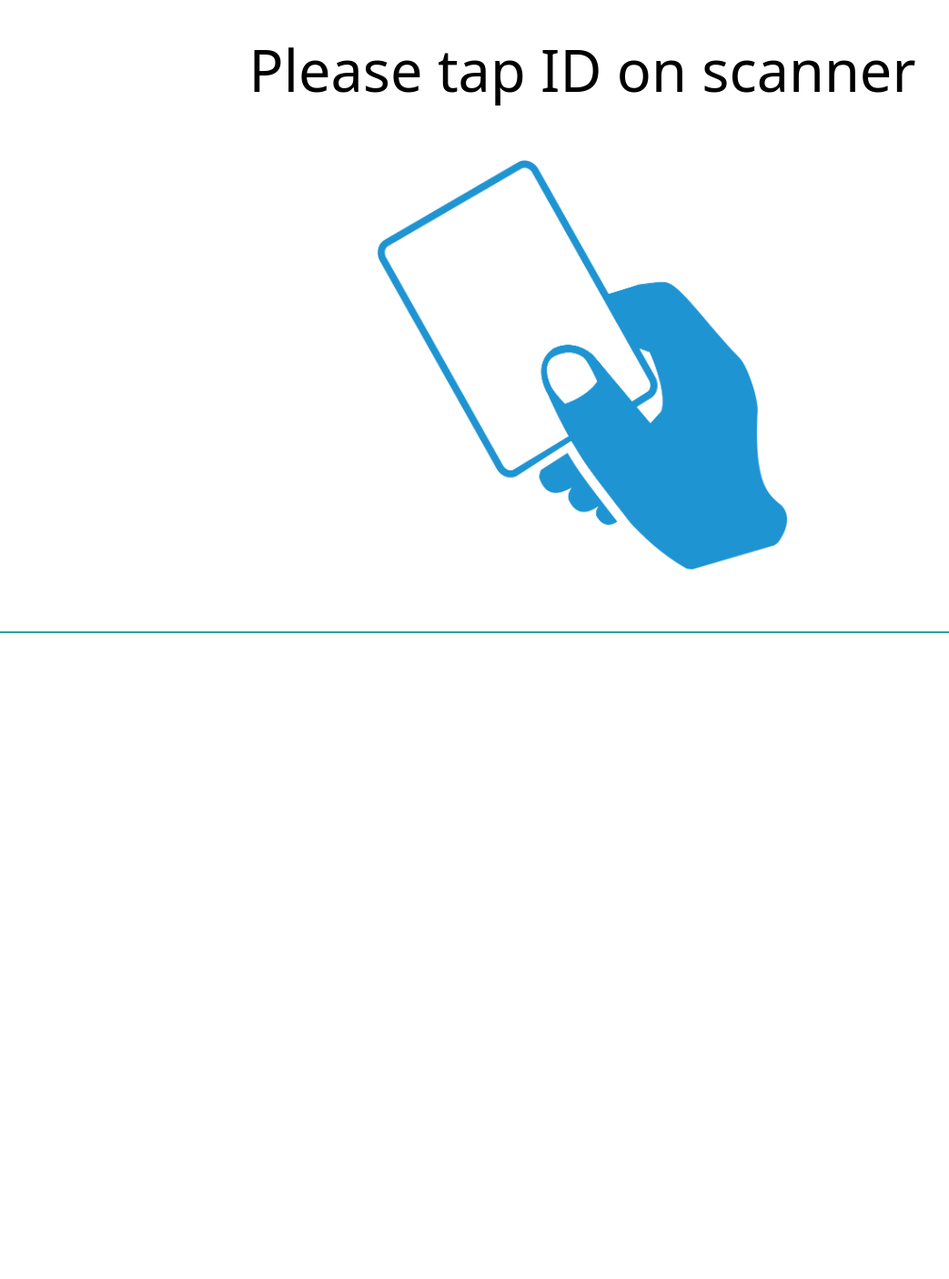
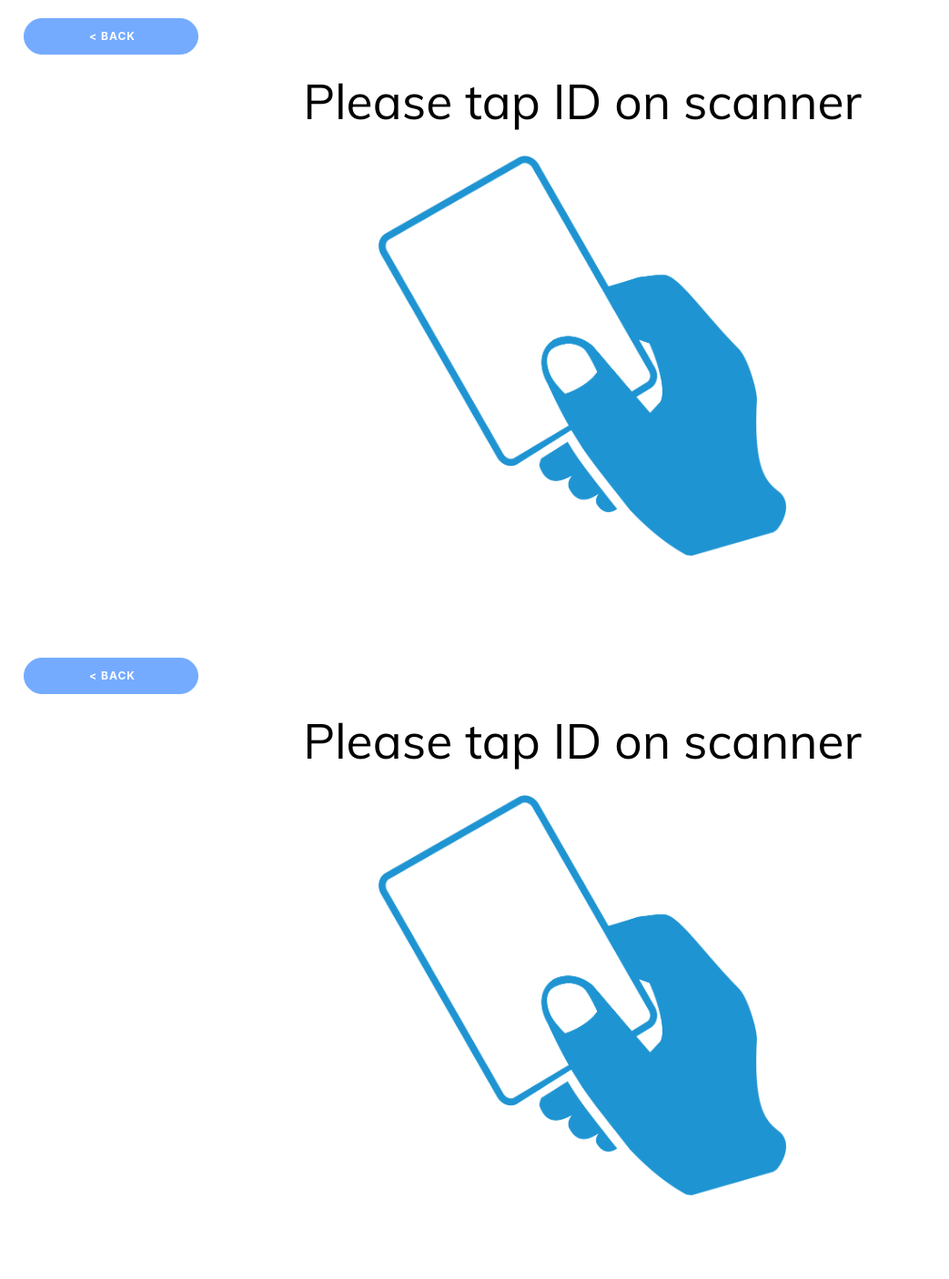
Before and after one commit to Tsukimiyu/vendaid, a PHP site: page /PrivateRFID.php in a window 1280 px wide. Shown: the whole page at 91% size, without its empty margins (0-1043 px from the left). Before the commit the page ends 696 px from the top, so only its background shows below. Run offline with PHP 8.4, Linux system fonts and the light colour scheme.

Commit message:
Update PrivateRFID.php

```diff
--- a/PrivateRFID.php
+++ b/PrivateRFID.php
@@ -25,6 +25,7 @@
 <head>
   <meta charset="utf-8">
   <meta name="viewport" content="width=device-width, initial-scale=1">
+  <link rel="stylesheet" href="css/style.css">
   <!-- Compiled and minified CSS -->
     <link rel="stylesheet" href="https://cdnjs.cloudflare.com/ajax/libs/materialize/1.0.0/css/materialize.min.css">
 
@@ -50,20 +51,138 @@
 <style>body {
     margin: 0;
     padding: 0;
-    font-family: sans-serif;
     background: url() no-repeat;
     background-size: cover;
     background-color: white;
 }
 body {
-  overflow: hidden; /* Hide scrollbars */
+  overflow: hidden;
+/* Hide scrollbars */
 }
 .textbox {
+    height: 2%;
     overflow: hidden;
     font-size: 20px;
     padding: 8px 0;
     margin: 8px 0;
     border-bottom: 1px white;
+}
+
+
+.textbox input {
+    border: none;
+    outline: none;
+    background: none;
+    font-size: 18px;
+    float: left;
+    margin: 0 10px;
+    color: white;
+}
+
+.button {
+  margin-top:20px;
+  height: 15%;
+  width: 15%;
+  margin-left: 2%;
+  border-radius: 20px;
+  border: 1px solid #74ABFF;
+  background-color: #74ABFF;
+  color: #FFFFFF;
+  font-size: 12px;
+  font-weight: bold;
+  padding: 1em;
+  letter-spacing: 1px;
+  text-transform: uppercase;
+  transition: transform 80ms ease-in;
+}
+
+.button:active {
+  transform: scale(0.95);
+}
+
+.button:focus {
+  background-color: #5C9DFF;
+  outline: none;
+}
+
+.title1{
+
+  margin: 5px;
+  padding: 5px;
+ display: inline-block;
+
+}
+
+</style>
+
+<script>
+function gFocus() {
+  document.getElementById("RFID").focus();
+}
+
+</script>
+<body onload="gFocus()" onclick="gFocus()">
+
+  <div class="container-1">
+    <a href="carousel.php"><input type="button" placeholder="Back" class="button" value=" < Back"></a>
+    <center> <h2 class="title1" style= "color:black;">Please tap ID on scanner</h2>
+    <div class="row"></div>
+    <img src="images/RFID1.png" width="35%" height="35%" onclick="gFocus()" id="image"></center>
+  <form name="form" action="" method="post">
+  <div class="textbox"><input style=back type="text" autofocus="autofocus" name="RFID" id="RFID" class="rfidtxt">
+  </div>
+  </div>
+</body>
+</html><!DOCTYPE html>
+<html>
+<head>
+  <meta charset="utf-8">
+  <meta name="viewport" content="width=device-width, initial-scale=1">
+  <link rel="stylesheet" href="css/style.css">
+  <!-- Compiled and minified CSS -->
+    <link rel="stylesheet" href="https://cdnjs.cloudflare.com/ajax/libs/materialize/1.0.0/css/materialize.min.css">
+
+    <!-- Compiled and minified JavaScript -->
+    <script src="https://cdnjs.cloudflare.com/ajax/libs/materialize/1.0.0/js/materialize.min.js"></script>
+  <title>Public RFID Scan</title>
+  <style type="text/css">
+    *{
+      margin: 0;
+      padding: 0;
+      background-color: white;
+  </style>
+  <title></title>
+</head>
+<style type="text/css">
+    *{
+      margin: 0;
+      padding: 0;
+      background-color: white;
+  </style>
+  <title></title>
+</head>
+<style>body {
+    margin: 0;
+    padding: 0;
+    background: url() no-repeat;
+    background-size: cover;
+    background-color: white;
+}
+body {
+  overflow: hidden;
+/* Hide scrollbars */
+}
+.textbox {
+    height: 2%;
+    overflow: hidden;
+    font-size: 20px;
+    padding: 8px 0;
+    margin: 8px 0;
+    border-bottom: 1px white;
+}
+
+.rfidtxt {
+  visibility: hidden;
 }
 
 .textbox input {
@@ -76,17 +195,59 @@
     color: white;
 }
 
-}</style>
-<body>
-  <center> <h1 style= "font-family: sans; color:black;">Please tap ID on scanner</h1> </center>
-  <div class="row"></div>
-  <div class="row"></div>
-  <center><img src="images/RFID1.png"
-      width="450"
-      height="450"></center>
+.button {
+  margin-top:20px;
+  height: 15%;
+  width: 15%;
+  margin-left: 2%;
+  border-radius: 20px;
+  border: 1px solid #74ABFF;
+  background-color: #74ABFF;
+  color: #FFFFFF;
+  font-size: 12px;
+  font-weight: bold;
+  padding: 1em;
+  letter-spacing: 1px;
+  text-transform: uppercase;
+  transition: transform 80ms ease-in;
+}
+
+.button:active {
+  transform: scale(0.95);
+}
+
+.button:focus {
+  background-color: #5C9DFF;
+  outline: none;
+}
+
+
+.title1{
+
+  margin: 5px;
+  padding: 5px;
+ display: inline-block;
+
+}
+
+</style>
+
+<script>
+function gFocus() {
+  document.getElementById("RFID").focus();
+}
+
+</script>
+<body onload="gFocus()" onclick="gFocus()">
+
+  <div class="container-1">
+    <a href="carousel.php"><input type="button" placeholder="Back" class="button" value=" < Back"></a>
+    <center> <h2 class="title1" style= "color:black;">Please tap ID on scanner</h2>
+    <div class="row"></div>
+    <img src="images/RFID1.png" width="35%" height="35%" onclick="gFocus()" id="image"></center>
   <form name="form" action="" method="post">
-  <div class="textbox"><input style=back type="text" autofocus="autofocus" name="RFID" id="RFID">
+  <div class="textbox"><input style=back type="text" autofocus="autofocus" name="RFID" id="RFID" class="rfidtxt">
   </div>
-
+  </div>
 </body>
 </html>
```
